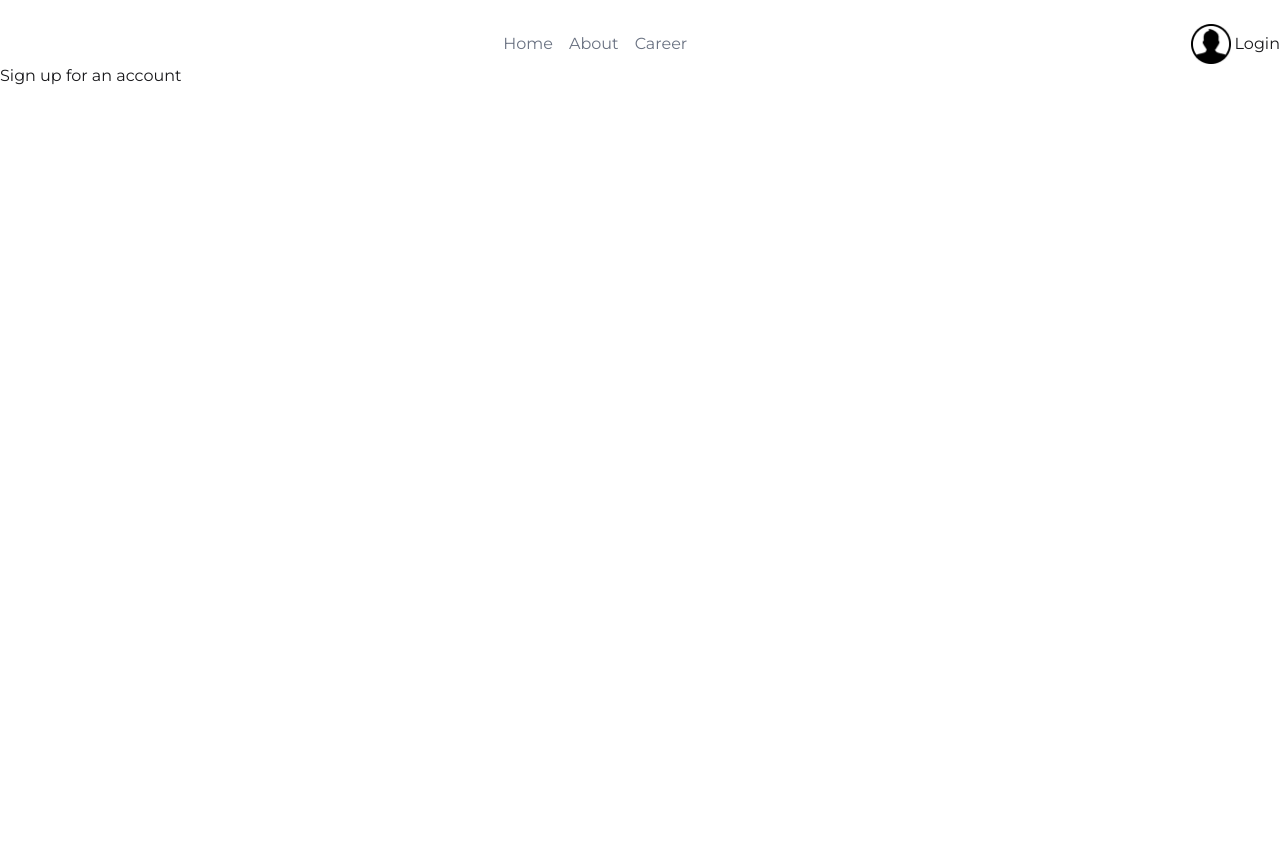
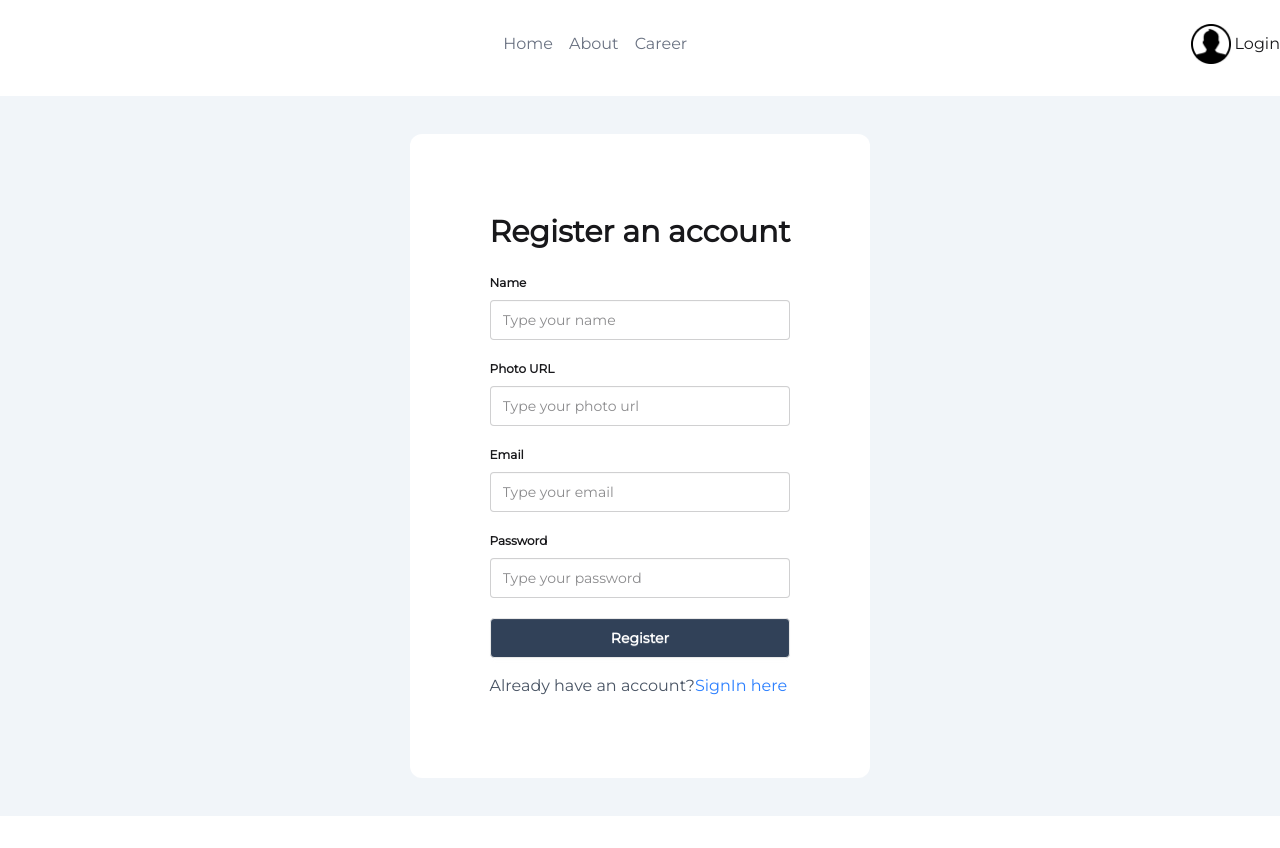
Before and after one commit to FerdosFijer/Dragon-news-code-Nextjs-M-46-47, a Next.js app: page /register in a window 1280 px wide. Before the commit the page ends 800 px from the top, so only its background shows below. Built offline with nearby package versions, Linux system fonts and the light colour scheme; a web font is replaced by a local one.

Commit message:
done login and register

```diff
--- a/package.json
+++ b/package.json
@@ -9,6 +9,7 @@
     "lint": "eslint"
   },
   "dependencies": {
+    "better-auth": "^1.6.25",
     "date-fns": "^4.4.0",
     "next": "16.2.12",
     "react": "19.2.4",
--- a/src/app/(auth)/login/page.jsx
+++ b/src/app/(auth)/login/page.jsx
@@ -7,12 +7,9 @@ const LoginPage = () => {
 
   //! react hook approach from react hook website
   const { register, handleSubmit, formState: { errors }} = useForm();
+//   console.log(errors);
 
-  console.log(errors);
-
-
-  const handleLoginFunc = (data) => {console.log(data ,"I have data");
-  }
+  const handleLoginFunc = (data) => {console.log(data ,"I have data");}
 
   //! Nicher apporach e korbo na tai niche comment kore raksi and return er vitor name field gulo comment kore raksi and react hook er approach ta diye kortesi upore
   /* const handleLoginFunc = (e) => {
--- a/src/app/(auth)/register/page.jsx
+++ b/src/app/(auth)/register/page.jsx
@@ -1,11 +1,82 @@
-import React from 'react';
+"use client";
+import Link from "next/link";
+import React from "react";
+import { useForm } from "react-hook-form";
 
 const RegisterPage = () => {
-    return (
-        <div>
-            <h2>Sign up for an account</h2>
-        </div>
-    );
+
+  //! react hook approach from react hook website
+  const { register, handleSubmit, formState: { errors }} = useForm();
+
+  const handleRegisterFunc = (data) => {
+    //! data gulo pawar jonno dstructured kore nibo niche console theke
+    const {email, name, photo, password} =data;
+  };
+
+  return (
+    <div className="container mx-auto min-h-[90vh] flex justify-center items-center bg-slate-100 m-8">
+      <div className=" p-20 rounded-xl bg-white">
+        <h2 className="font-bold text-3xl text-center mb-4">
+          Register an account
+        </h2>
+        <form className="space-y-2" onSubmit={handleSubmit (handleRegisterFunc)}>
+          <fieldset className="fieldset">
+            <legend className="fieldset-legend"> Name </legend>
+            <input
+              type="text"
+              className="input"
+              placeholder="Type your name"
+              {...register("name", { required: true })}
+            />
+            {errors.name && <p className="text-red-500"> Name field is required</p>}
+          </fieldset>
+
+          <fieldset className="fieldset">
+            <legend className="fieldset-legend"> Photo URL</legend>
+            <input
+              type="text"
+              className="input"
+              placeholder="Type your photo url"
+              {...register("photo", { required: true })}
+            />
+            {errors.photo && <p className="text-red-500"> Photo URL field is required</p>}
+          </fieldset>
+
+          <fieldset className="fieldset">
+            <legend className="fieldset-legend"> Email </legend>
+            <input
+              type="email"
+              className="input"
+              placeholder="Type your email"
+              {...register("email", { required: true })}
+            />
+            {errors.email && <p className="text-red-500"> Email field is required</p>}
+          </fieldset>
+
+          <fieldset className="fieldset">
+            <legend className="fieldset-legend"> Password </legend>
+            <input
+              type="password"
+              className="input"
+              placeholder="Type your password"
+              {...register("password", { required: "password field is required" })}
+            />
+            {errors.password && <p className="text-red-500"> {errors.password.message}</p>}
+          </fieldset>
+          <button className="btn w-full bg-slate-700 text-white mt-2">
+            Register
+          </button>
+        </form>
+
+        <p className="text-gray-600 mt-4">
+          Already have an account?
+          <Link href={"/login"} className="text-blue-500">
+            SignIn here
+          </Link>
+        </p>
+      </div>
+    </div>
+  );
 };
 
 export default RegisterPage;
--- /dev/null
+++ b/src/lib/auth.js
@@ -0,0 +1,3 @@
+import { betterAuth } from "better-auth";
+
+export const auth = betterAuth({});
```
Also changed, not shown: 1 other file (tests, documents, lock files or other folders).
